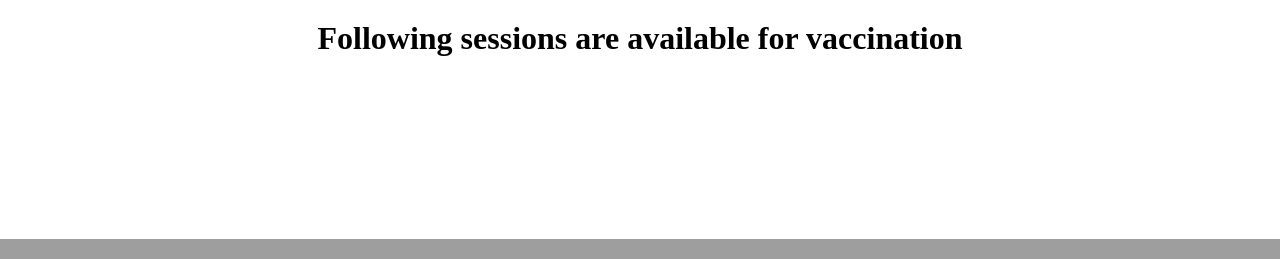
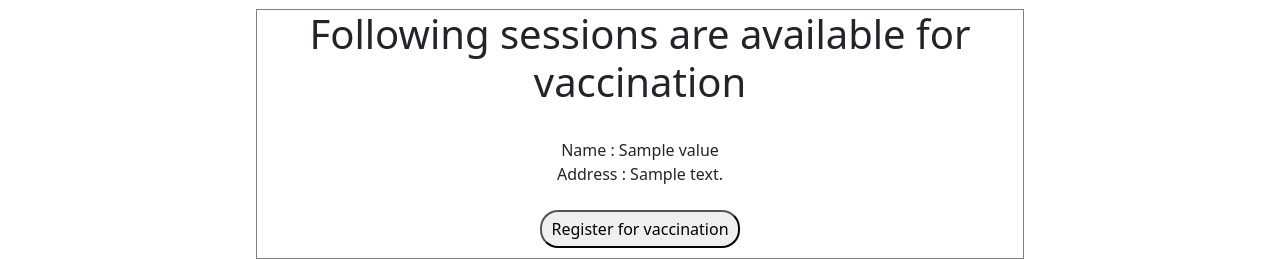
Before and after one commit to nitishchaudhary/vaccine-tracker, a Flask app: page /search in a window 1280 px wide. Shown: the part 561-820 px from the top of the page. Run offline with Flask 2, Linux system fonts and the light colour scheme; a database or web service that is not in the repository returns one stand-in record (values such as "Sample title"); data that the repository does not hold is empty; some libraries are stand-ins or nearby versions.

Commit message:
Formatting added

```diff
--- a/app.py
+++ b/app.py
@@ -12,7 +12,7 @@ app = Flask(__name__)
 app.config['GOOGLEMAPS_KEY'] = os.getenv('KEY')
 GoogleMaps(app)
 key = os.getenv('KEY')
-print(key)
+
 
 @app.route("/")
 def home():
@@ -31,6 +31,7 @@ def search():
 
         response = requests.get(url = uri , headers = headers , params = para , stream = True)
         data = response.json()
+        print(type(data))
         # print(data["sessions"][1])
 
 
--- a/templates/results.html
+++ b/templates/results.html
@@ -1,8 +1,10 @@
 <html>
   <head>
-    <title>Geolocation</title>
+    <title>Results</title>
     <meta name="viewport" content="initial-scale=1.0, user-scalable=no">
     <meta charset="utf-8">
+    <link href="https://cdn.jsdelivr.net/npm/bootstrap@5.0.2/dist/css/bootstrap.min.css" rel="stylesheet" integrity="sha384-EVSTQN3/azprG1Anm3QDgpJLIm9Nao0Yz1ztcQTwFspd3yD65VohhpuuCOmLASjC" crossorigin="anonymous">
+
     <style>
       /* Always set the map height explicitly to define the size of the div
        * element that contains the map. */
@@ -18,21 +20,45 @@
         padding: 0;
       }
       .results{
-        width: 80%;
+        width: 60%;
         margin: 0 auto;
         text-align: center;
+        margin-top: 10px;
+        border: 1px solid grey;
+        padding-bottom: 10px;
+
       }
       .map{
         width: 80%;
         margin: 0 auto;
+      }
+      button{
+        border-radius: 18px;
+        padding: 5px;
+        width: 200px;
+        transition-duration: 0.4s;
+      }
+      button:hover{
+        background-color: rgb(0, 0, 134);
+        border-color: rgb(0,0,134);
+        color: white;
       }
     </style>
   </head>
   <body>
     <div class="main-container">
       <div id="map"></div>
-      <div class="results">
-        <h1>Following sessions are available for vaccination</h1>
+      <div class="results ">
+        <h1 class = "display-6">Following sessions are available for vaccination</h1><br>
+        {%for value in data['sessions'] %}
+            Name : {{value['name']}}<br>
+            Address : {{value['address']}}<br><br>
+        {% else %}
+            No slots available
+        {%endfor%}
+        {% if data['sessions'] %}
+          <a href = "https://selfregistration.cowin.gov.in/"><button>Register for vaccination</button></a>
+        {% endif %}
       </div>
     </div>
     <script>
```
